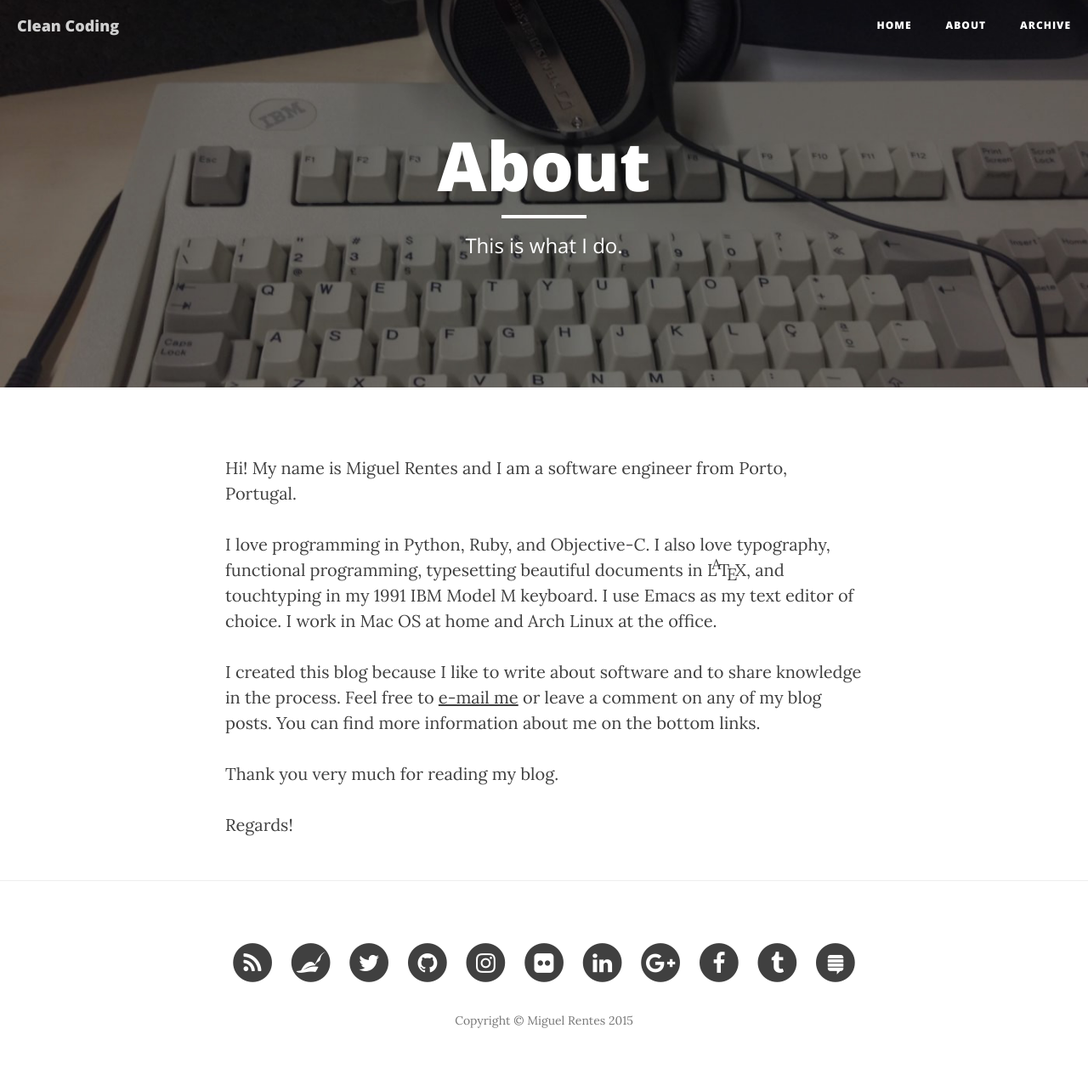
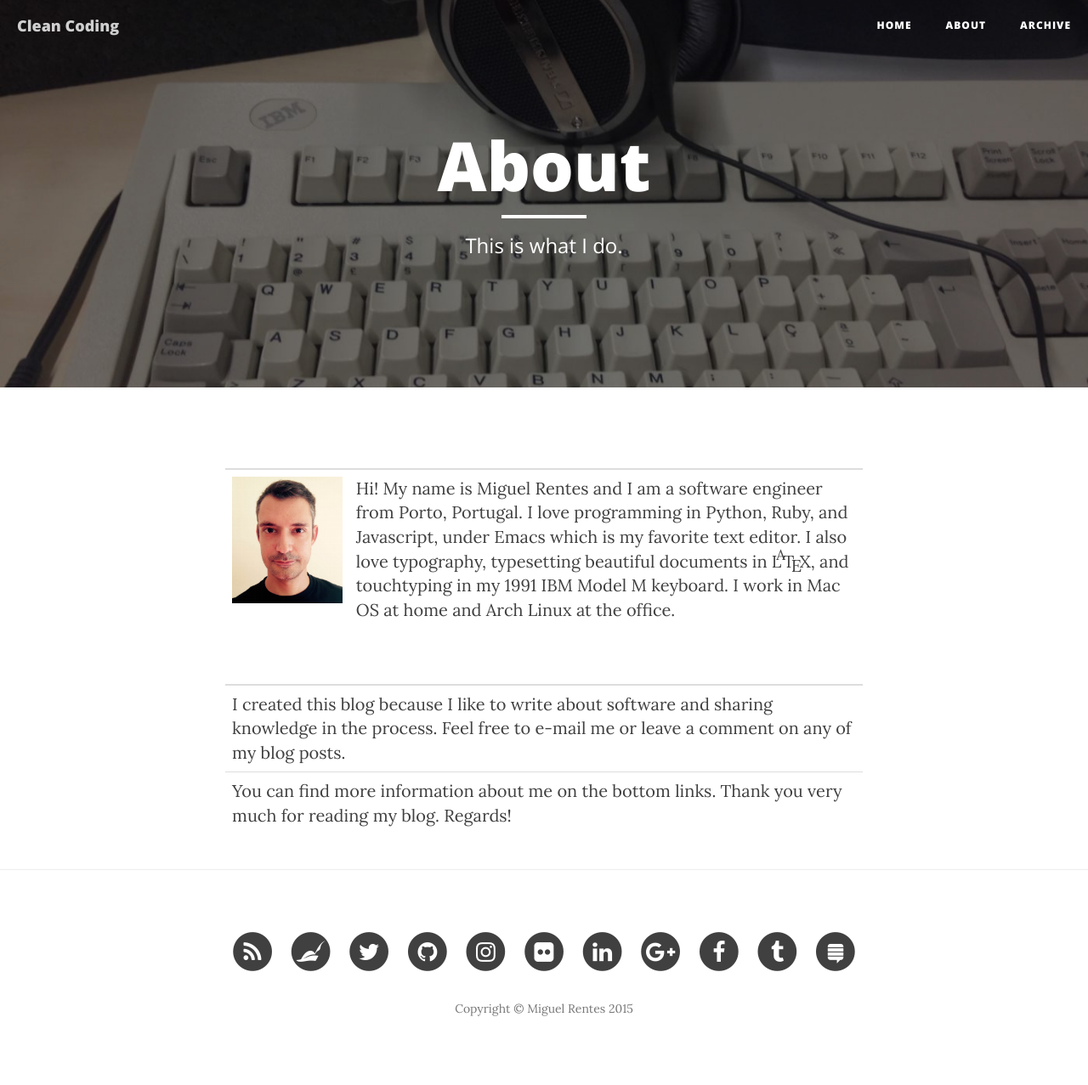
Before and after one commit to rentes/rentes.github.io, a Jekyll site: the page built from about.md, in a window 1280 px wide. Shown: the whole page at 85% size. Built offline with Jekyll 4.4.1, drawn with Linux system fonts in a browser that asks for light colours; nearby versions of some CDN libraries; Markdown is read by kramdown in place of the engine named in the settings.

Commit message:
Adds my picture and a better about me page

```diff
--- a/about.md
+++ b/about.md
@@ -5,14 +5,13 @@ description: "This is what I do."
 header-img: "img/about-bg.jpg"
 ---
 
-Hi! My name is Miguel Rentes and I am a software engineer from Porto, Portugal.
+|||
+|:---:|:---|
+| ![Miguel Rentes](/img/me.png "Miguel Rentes") | Hi! My name is Miguel Rentes and I am a software engineer from Porto, Portugal. I love programming in Python, Ruby, and Javascript, under Emacs which is my favorite text editor. I also love typography, typesetting beautiful documents in <span class="latex">L<sup>a</sup>T<sub>e</sub>X</span>, and touchtyping in my 1991 IBM Model M keyboard. I work in Mac OS at home and Arch Linux at the office.|
 
-I love programming in Python, Ruby, and Objective-C. I also love typography, functional programming, typesetting beautiful documents in <span class="latex">L<sup>a</sup>T<sub>e</sub>X</span>, and touchtyping in my 1991 IBM Model M keyboard. I use Emacs as my text editor of choice. I work in Mac OS at home and Arch Linux at the office.
-
-I created this blog because I like to write about software and to share knowledge in the process. Feel free to [e-mail me](mailto:miguel.rentes@gmail.com) or leave a comment on any of my blog posts. You can find more information about me on the bottom links.
-
-Thank you very much for reading my blog.
-
-Regards!
+||
+|:---|
+|I created this blog because I like to write about software and sharing knowledge in the process. Feel free to [e-mail me](mailto:miguel.rentes@gmail.com) or leave a comment on any of my blog posts.|
+|You can find more information about me on the bottom links. Thank you very much for reading my blog. Regards!|
 
 [about-me]: http://about.me/rentes/
```
Also changed, not shown: img/me.png (added).
